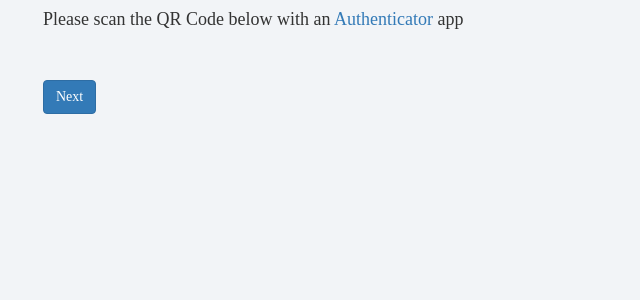
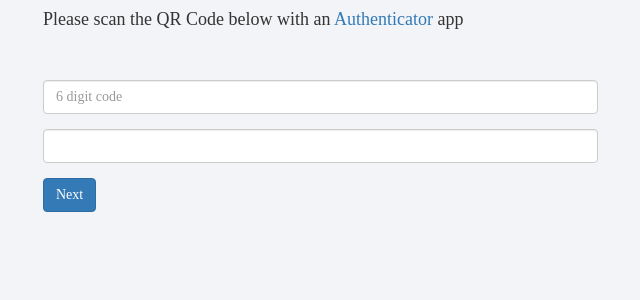
Before and after one commit to ShujaAbbas/mongo-server, a Flask app: template app/templates/authentication.html in a window 1280 px wide. Shown: the top 300 px of the page, without its empty margins (27-667 px from the left). Run offline with Flask 2, Linux system fonts and the light colour scheme; the template is opened without the code that fills it, so the values that code supplies are empty; some libraries are stand-ins or nearby versions; some web fonts are replaced.

Commit message:
QR Authentication improvements

```diff
--- a/app/routes.py
+++ b/app/routes.py
@@ -1,8 +1,5 @@
-import webbrowser
 import pyotp
 import qrcode
-import qrcode.image.svg
-import StringIO
 import hashlib
 import base64
 from flask import jsonify, abort, make_response, request, render_template, send_file
@@ -84,6 +81,29 @@ def authentication():
 	# final_image = send_file(img_io, mimetype='image/jpeg')
 
 	return render_template("authentication.html", qr_source=link)
+
+@app.route("/todo/api/v1.0/verifycode", methods=['GET', 'POST'])
+def authenticate_two_factor():
+	try:
+		print request.json
+		code = request.json[0].get("value", "")
+		print code
+		username = request.json[2].get("value", "")
+		print username
+
+		secret_key = base64.b32encode(hashlib.md5(username).digest())[:16]
+		TOTP = pyotp.TOTP(secret_key)
+		CODE = TOTP.now()
+
+		print "\n\nUsername: {} \nCode: {}\nOTP:{}\n\n".format(username, code, CODE)
+
+		if int(CODE) == int(code):
+			return jsonify({"result": "True"})
+		else:
+			return jsonify({"result": "Incorrect code"})
+
+	except:
+		return jsonify({"result": "Incorrect code"})
 
 
 @app.route("/")
--- a/app/templates/authentication.html
+++ b/app/templates/authentication.html
@@ -8,13 +8,45 @@
 	<link rel="stylesheet" href="/static/css/main.css">
 
 	<script type="text/javascript">
+
+		$("#username").val(localStorage.getItem("new_user_name"));
+
 		function next(){
+
+			var formData = JSON.stringify($("#authenticationForm").serializeArray());
+			var jsonResult;
+
+			console.log("Username: " + $("#username").val());
+
+			$.ajax({
+				type: "POST",
+				url: "/todo/api/v1.0/verifycode",
+				data: formData,
+				async: false,
+				success: function(data){
+					var result = JSON.stringify(data);
+					var json = JSON.parse(result);
+
+					if (json.result === "True"){
+						console.log(json.result+"eeeeee");
 						var name = localStorage.getItem("new_user_name");
 						var pageURL = "/todo/api/v1.0/tasks?username="+name;
 						localStorage.removeItem("new_user_name");
 						localStorage.setItem("name", name)
 						console.log("Link: " + pageURL);
 						location.href = pageURL;
+
+						return false;
+					}else{
+						jsonResult = json.result;
+						return false;
+					}
+				},
+				dataType: "json",
+				contentType : "application/json"
+			});
+			$("#alertDiv").html(jsonResult).css("visibility", "visible");
+
 		}
 	</script>
 </head>
@@ -27,7 +59,24 @@
 
 				<img src="{{qr_source}}"><br><br>
 
-				<button class="btn btn-primary" onclick="next()">Next</button>
+				<form id="authenticationForm" onsubmit="next(); return false;">
+					<div class="form-group">
+						<input class="form-control" type="text" name="key" placeholder="6 digit code">
+					</div>
+
+					<div class="form-group">
+						<input class="form-control" type="text" style="visibility: visible;" name="username" id="username">
+					</div>
+
+					<div class="form-group">
+						<input class="btn btn-primary" type="submit" name="submit" value="Next">
+					</div>
+
+					<div class="form-group">
+						<div class="alert alert-danger form-control" id="alertDiv" style="visibility: hidden;"></div>
+					</div>
+				</form>
+
 			</div>
 		</div>
 	</div>
```
Also changed, not shown: app/templates/form.html (+7 -7 lines), app/templates/register.html (+4 -6 lines). Lines whose indentation alone changed are shown as unchanged.
